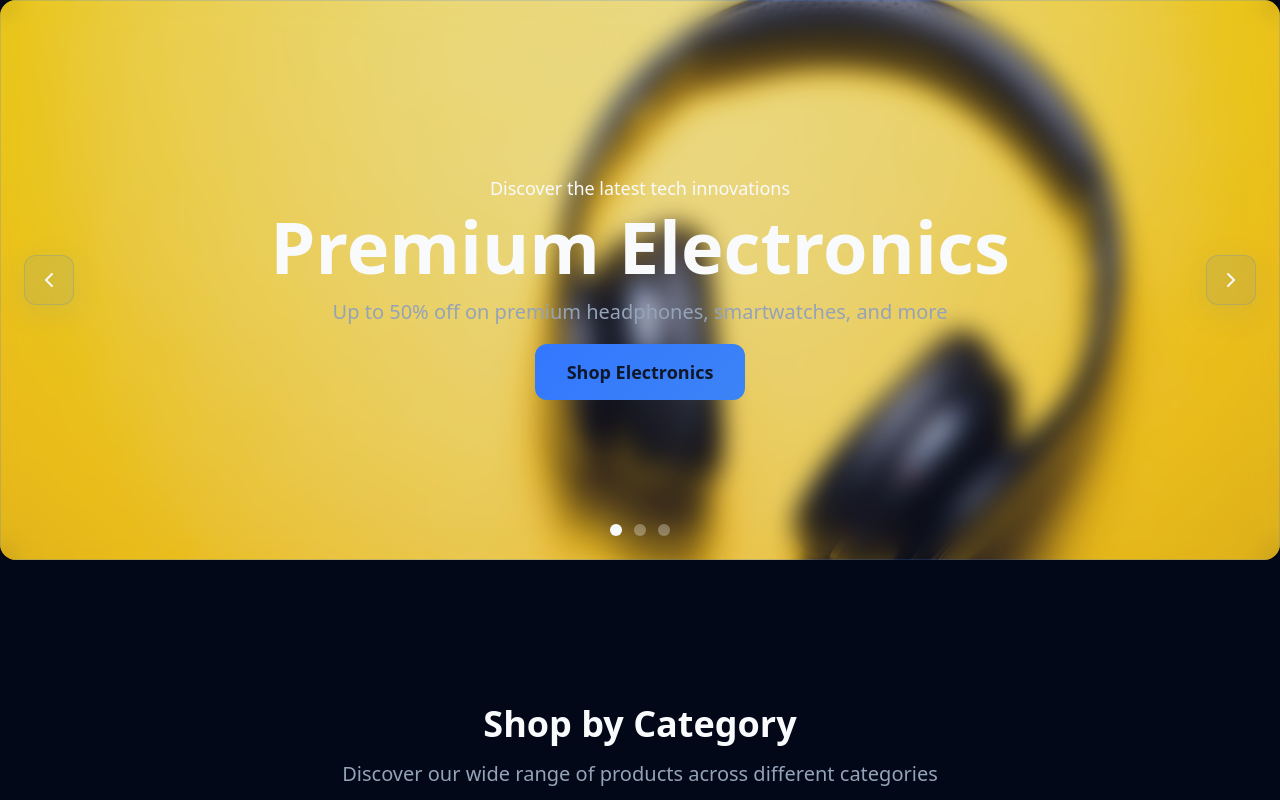
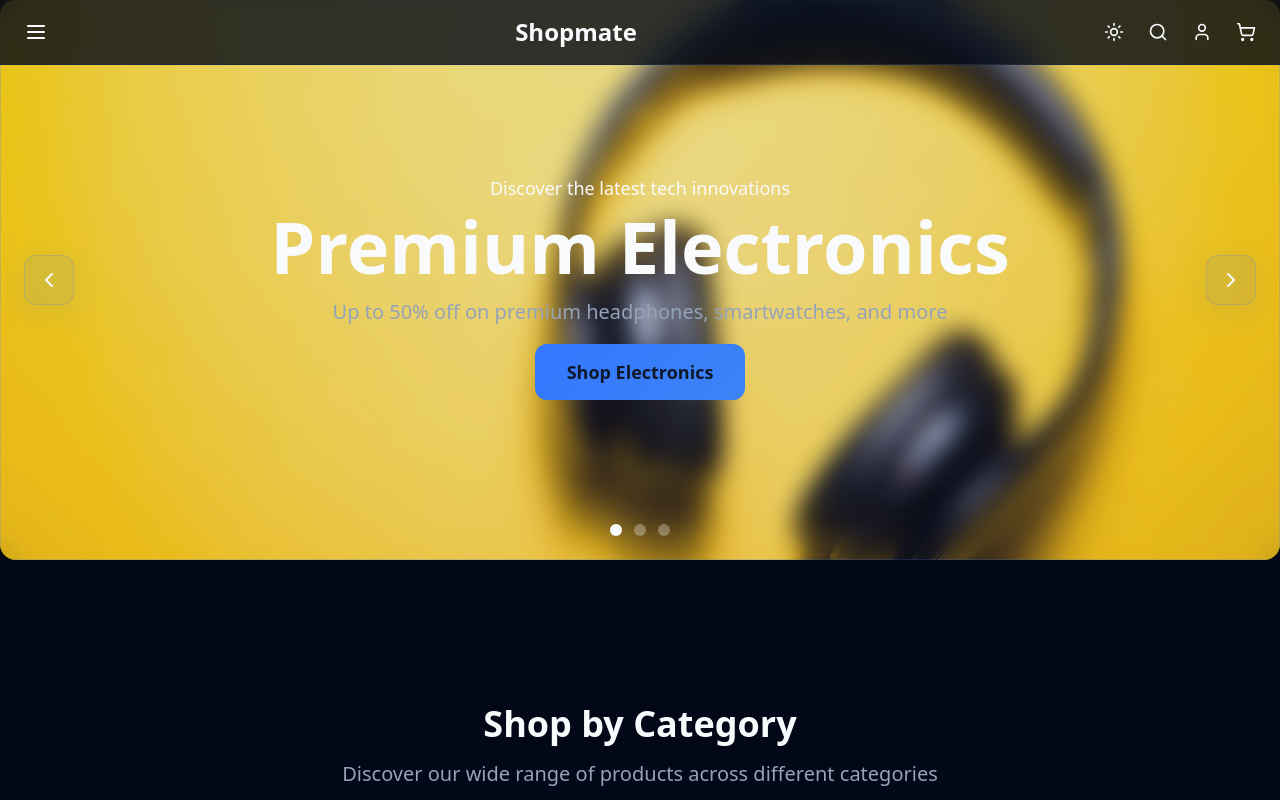
Before and after one commit to lukmanxpert/shopmate-ai-powered-ecommerce-store-frontend, a React (Vite) app: page / in a window 1280 px wide. Shown: the top 800 px of the page. Built offline with nearby package versions, Linux system fonts and the light colour scheme.

Commit message:
added navbar

```diff
--- a/src/components/Layout/Navbar.jsx
+++ b/src/components/Layout/Navbar.jsx
@@ -1,9 +1,59 @@
 import { Menu, User, ShoppingCart, Sun, Moon, Search } from "lucide-react";
 import { useTheme } from "../../contexts/ThemeContext";
 import { useDispatch, useSelector } from "react-redux";
+import { toggleAuthPopup, toggleCart, toggleSearchBar, toggleSidebar } from "../../store/slices/popupSlice";
 
 const Navbar = () => {
-  return <></>;
+  const { theme, toggleTheme } = useTheme()
+  const dispatch = useDispatch()
+  const { cart } = useSelector((state) => state.cart)
+  let cartItemsCount = 0
+  if (cart) {
+    cartItemsCount = cart.reduce((total, item) => total + item.quantity, 0)
+  }
+
+  return <>
+    <nav className="fixed left-0 w-full top-0 z-50 bg-background/80 backdrop-blur-md border-b border-border">
+      <div className="max-w-7xl mx-auto px-4">
+        <div className="flex items-center justify-between h-16">
+          {/* LEFT HAMBURGER MENU */}
+          <button onClick={() => dispatch(toggleSidebar())} className="p-2 rounded-lg hover:bg-secondary transition-colors">
+            <Menu className="w-6 h-6 text-foreground" />
+          </button>
+          {/* CENTER LOGO */}
+          <div className="flex-1 flex justify-center">
+            <h1 className="text-2xl font-bold text-primary">Shopmate</h1>
+          </div>
+          {/* RIGHT SIDE ICONS */}
+          <div className="flex items-center space-x-2">
+            {/* THEME TOGGLE */}
+            <button onClick={toggleTheme} className="p-2 rounded-lg hover:bg-secondary transition-colors">
+              {
+                theme === "dark" ? (<Sun className="w-5 h-5 text-foreground" />) : (<Moon className="w-5 h-5 text-foreground" />)
+              }
+            </button>
+            {/* SEARCH OVERLAY */}
+            <button onClick={() => dispatch(toggleSearchBar())} className="p-2 rounded-lg hover:bg-secondary transition-colors">
+              <Search className="w-5 h-5 text-foreground" />
+            </button>
+            {/* USER PROFILE */}
+            <button onClick={() => dispatch(toggleAuthPopup())} className="p-2 rounded-lg hover:bg-secondary transition-colors">
+              <User className="w-5 h-5 text-foreground" />
+            </button>
+            {/* CART */}
+            <button onClick={() => dispatch(toggleCart())} className="relative p-2 rounded-lg hover:bg-secondary transition-colors">
+              <ShoppingCart className="w-5 h-5 text-foreground" />
+              {cartItemsCount > 0 && (
+                <span className="absolute -top-1 -right-1 bg-primary text-primary-foreground text-xs rounded-full w-5 h-5 flex items-center justify-center">
+                  {cartItemsCount}
+                </span>
+              )}
+            </button>
+          </div>
+        </div>
+      </div>
+    </nav>
+  </>;
 };
 
 export default Navbar;
```
